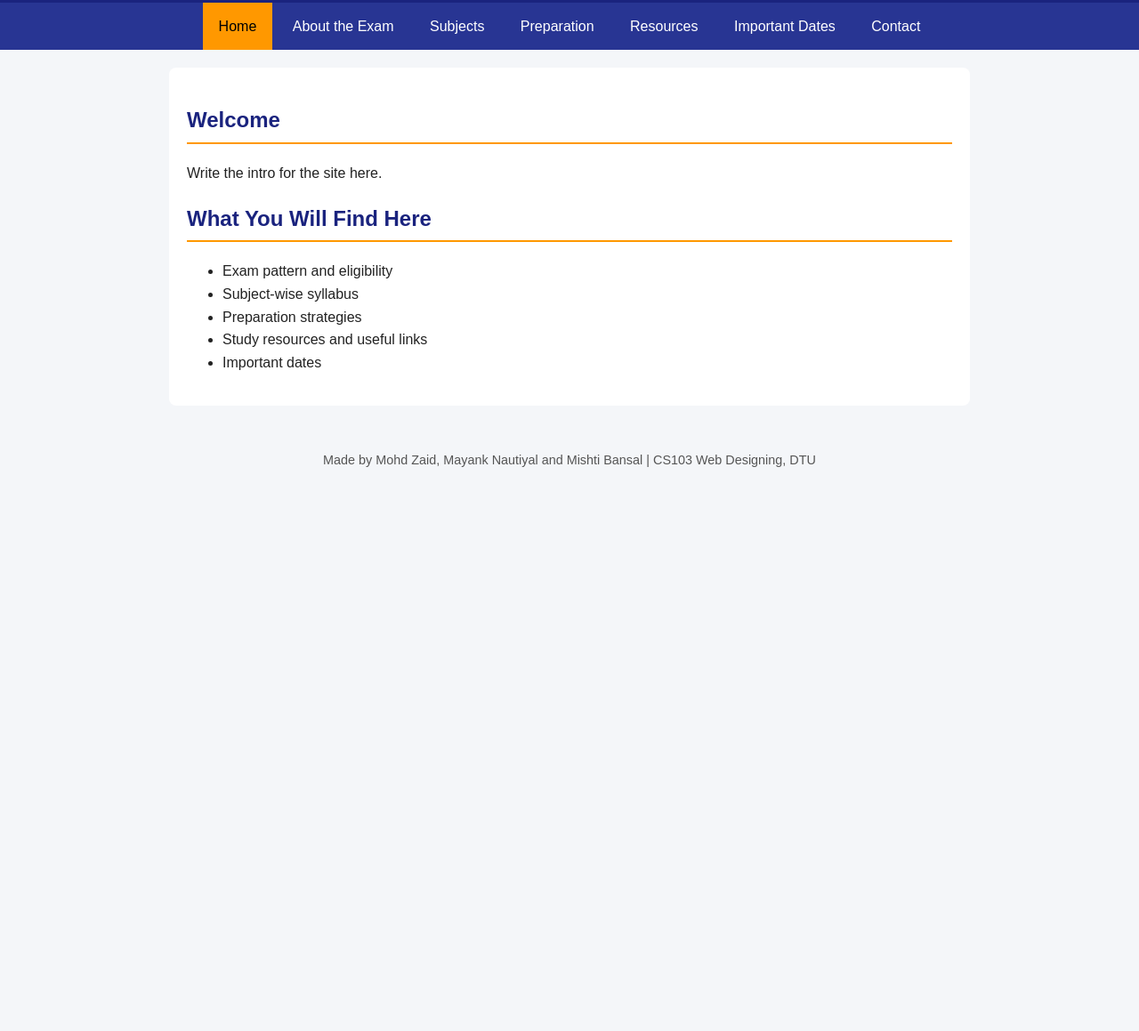
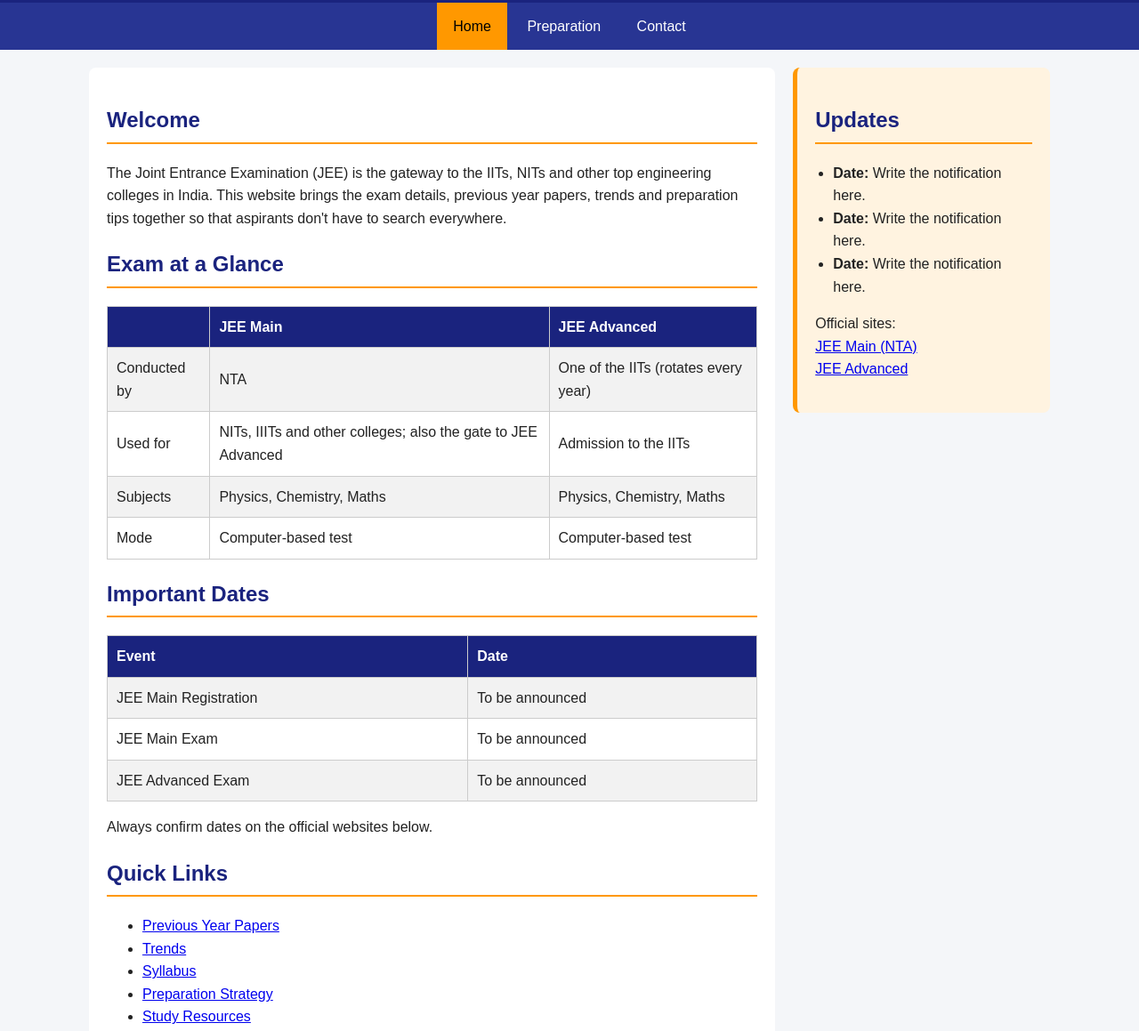
Before and after one commit to madebyzaid/JEEsources, a plain HTML site: page index.html in a window 1280 px wide. Shown: the part 146-1305 px from the top of the page at 89% size. Before the commit the page ends 800 px from the top, so only its background shows below. Drawn offline with Linux system fonts and the light colour scheme.

Commit message:
Redesigning Overall Structure

```diff
--- a/index.html
+++ b/index.html
@@ -15,27 +15,99 @@
 
     <nav>
         <a href="index.html" class="active">Home</a>
-        <a href="exam.html">About the Exam</a>
-        <a href="subjects.html">Subjects</a>
-        <a href="strategy.html">Preparation</a>
-        <a href="resources.html">Resources</a>
-        <a href="dates.html">Important Dates</a>
+        <a href="preparation.html">Preparation</a>
         <a href="contact.html">Contact</a>
     </nav>
 
-    <main>
-        <h2>Welcome</h2>
-        <p>Write the intro for the site here.</p>
+    <!-- container puts main and aside side by side -->
+    <div class="container">
 
-        <h2>What You Will Find Here</h2>
-        <ul>
-            <li>Exam pattern and eligibility</li>
-            <li>Subject-wise syllabus</li>
-            <li>Preparation strategies</li>
-            <li>Study resources and useful links</li>
-            <li>Important dates</li>
-        </ul>
-    </main>
+        <!-- LEFT: main content -->
+        <main>
+            <h2>Welcome</h2>
+            <p>
+                The Joint Entrance Examination (JEE) is the gateway to the IITs, NITs
+                and other top engineering colleges in India. This website brings
+                the exam details, previous year papers, trends and preparation tips
+                together so that aspirants don't have to search everywhere.
+            </p>
+
+            <h2>Exam at a Glance</h2>
+            <table>
+                <tr>
+                    <th></th>
+                    <th>JEE Main</th>
+                    <th>JEE Advanced</th>
+                </tr>
+                <tr>
+                    <td>Conducted by</td>
+                    <td>NTA</td>
+                    <td>One of the IITs (rotates every year)</td>
+                </tr>
+                <tr>
+                    <td>Used for</td>
+                    <td>NITs, IIITs and other colleges; also the gate to JEE Advanced</td>
+                    <td>Admission to the IITs</td>
+                </tr>
+                <tr>
+                    <td>Subjects</td>
+                    <td>Physics, Chemistry, Maths</td>
+                    <td>Physics, Chemistry, Maths</td>
+                </tr>
+                <tr>
+                    <td>Mode</td>
+                    <td>Computer-based test</td>
+                    <td>Computer-based test</td>
+                </tr>
+            </table>
+
+            <h2>Important Dates</h2>
+            <table>
+                <tr>
+                    <th>Event</th>
+                    <th>Date</th>
+                </tr>
+                <tr>
+                    <td>JEE Main Registration</td>
+                    <td>To be announced</td>
+                </tr>
+                <tr>
+                    <td>JEE Main Exam</td>
+                    <td>To be announced</td>
+                </tr>
+                <tr>
+                    <td>JEE Advanced Exam</td>
+                    <td>To be announced</td>
+                </tr>
+            </table>
+            <p>Always confirm dates on the official websites below.</p>
+
+            <h2>Quick Links</h2>
+            <ul>
+                <li><a href="preparation.html#pyp">Previous Year Papers</a></li>
+                <li><a href="preparation.html#trends">Trends</a></li>
+                <li><a href="preparation.html#syllabus">Syllabus</a></li>
+                <li><a href="preparation.html#strategy">Preparation Strategy</a></li>
+                <li><a href="preparation.html#resources">Study Resources</a></li>
+            </ul>
+        </main>
+
+        <!-- RIGHT: updates side section -->
+        <aside>
+            <h2>Updates</h2>
+            <ul>
+                <li><strong>Date:</strong> Write the notification here.</li>
+                <li><strong>Date:</strong> Write the notification here.</li>
+                <li><strong>Date:</strong> Write the notification here.</li>
+            </ul>
+            <p>
+                Official sites:<br>
+                <a href="https://jeemain.nta.nic.in" target="_blank">JEE Main (NTA)</a><br>
+                <a href="https://jeeadv.ac.in" target="_blank">JEE Advanced</a>
+            </p>
+        </aside>
+
+    </div>
 
     <footer>
         <p>Made by Mohd Zaid, Mayank Nautiyal and Mishti Bansal | CS103 Web Designing, DTU</p>
--- a/style.css
+++ b/style.css
@@ -43,12 +43,34 @@
     color: #000;
 }
 
+/* container holds main and aside side by side */
+.container {
+    display: flex;          /* puts children in a row */
+    gap: 20px;              /* space between them */
+    max-width: 1100px;
+    margin: 20px auto;      /* auto left/right = centered */
+    padding: 0 10px;
+}
+
 main {
-    max-width: 900px;
-    margin: 20px auto;
+    flex: 3;                /* takes 3 parts of the width */
     padding: 20px;
     background-color: white;
     border-radius: 8px;
+}
+
+/* side section for updates */
+aside {
+    flex: 1;                /* takes 1 part of the width */
+    padding: 20px;
+    background-color: #fff3e0;
+    border-left: 5px solid #ff9800;
+    border-radius: 8px;
+    align-self: flex-start; /* box only as tall as its content */
+}
+
+aside ul {
+    padding-left: 20px;
 }
 
 h2 {
```
